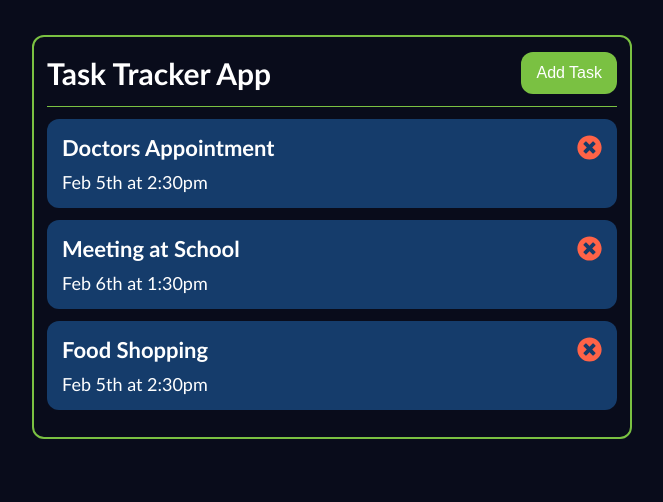
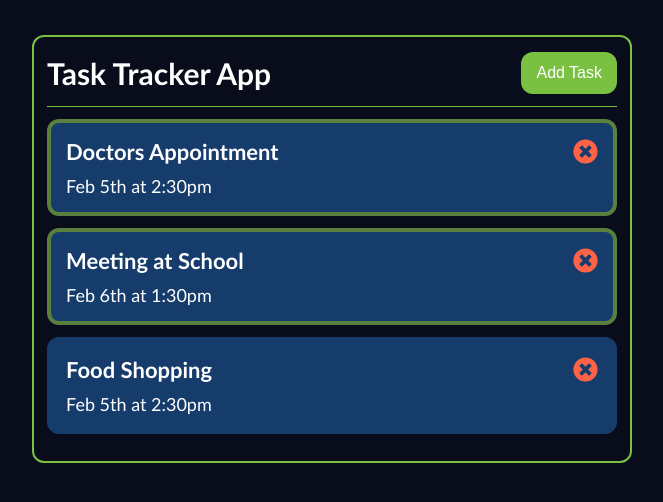
Before and after one commit to Dmytro1991ua/react-task-tracker-app, a React (Create React App) app: page / in a window 1280 px wide. Shown: the top 502 px of the page, without its empty margins (308-971 px from the left). Built offline with nearby package versions, Linux system fonts and the light colour scheme.

Commit message:
added functionality to toggle task reminder on click and show a message where there is not any added task

```diff
--- a/src/App.js
+++ b/src/App.js
@@ -38,7 +38,13 @@ function App() {
   };
 
   const deleteTask = (id) => {
-    setTasks(tasks.filter(task => task.id !== id))
+    setTasks(tasks.filter(task => task.id !== id));
+  };
+
+  // toggle task reminder on click
+  const toggleTaskReminder = (id) => {
+    setTasks(tasks.map(task =>
+      task.id === id ? { ...task, reminder: !task.reminder } : task));
   };
 
   return (
@@ -48,7 +54,7 @@ function App() {
           <div className={styles["task-tracker-body"]}>
             <Header onClick={handleClick} showAddedTask={showAddedTask} />
             {showAddedTask && <AddTaskForm addTask={addTask} />}
-            <Tasks tasks={tasks} setTasks={setTasks} deleteTask={ deleteTask}/>
+            {tasks.length > 0 ? <Tasks tasks={tasks} setTasks={setTasks} deleteTask={deleteTask} onToggle={toggleTaskReminder} /> : "No tasks to show"}
           </div>
         </div>
       </section>
--- a/src/components/AddTaskForm/AddTaskForm.js
+++ b/src/components/AddTaskForm/AddTaskForm.js
@@ -10,11 +10,6 @@ const AddTaskForm = ({ addTask }) => {
    const onSubmit = (event) => {
       event.preventDefault();
 
-      // if (!text) {
-      //    alert("Plese enter your task")
-      //    console.log(someRef.current)
-      //    return;
-      // }
       addTask({ text, date, reminder });
 
       setText("");
--- a/src/components/Task/Task.js
+++ b/src/components/Task/Task.js
@@ -2,13 +2,17 @@ import React from 'react'
 import styles from './Task.module.css'
 import { FaTimesCircle } from 'react-icons/fa'
 
-const Task = ({ task, deleteTask }) => {
+const Task = ({ task, deleteTask, onToggle }) => {
    const handleDeleteTask = () => {
       deleteTask(task.id);
    };
 
+   const handleToggleReminder = () => {
+      onToggle(task.id);
+   };
+
    return (
-      <div className={styles.task}>
+      <div className={`${styles.task} ${task.reminder ? styles.reminder : ""}`} onDoubleClick={handleToggleReminder } >
          <h3 className={styles.title}>
             {task.text}
             <FaTimesCircle size={25} color="#FF6347" cursor="pointer" onClick={handleDeleteTask }/>
--- a/src/components/Task/Task.module.css
+++ b/src/components/Task/Task.module.css
@@ -6,13 +6,16 @@
     margin-bottom: 1.2rem;
     cursor: pointer;
     transition: all .3s ease-in-out;
+    border: 4px solid transparent;
 }
 
 .task:hover {
-   transform: translateX(.5rem);
+    transform: translateX(0.5rem);
 }
+
 .task.reminder {
-    border-left: #5a803d;
+    border: 4px solid #5a803d;
+    transition: all .3s ease-in-out;
 }
 
 .title {
--- a/src/components/Tasks/Tasks.js
+++ b/src/components/Tasks/Tasks.js
@@ -1,9 +1,9 @@
 import React from 'react'
 import Task from '../Task/Task'
 
-const Tasks = ({ tasks, setTasks, deleteTask }) => {
+const Tasks = ({ tasks, setTasks, deleteTask, onToggle }) => {
    const renderTasks = tasks.map(task => {
-      return <Task key={task.id} task={task} deleteTask={ deleteTask}/>
+      return <Task key={task.id} task={task} deleteTask={deleteTask} onToggle={onToggle} />
    })
 
    return (
```
Also changed, not shown: 1 other file (tests, documents, lock files or other folders).
